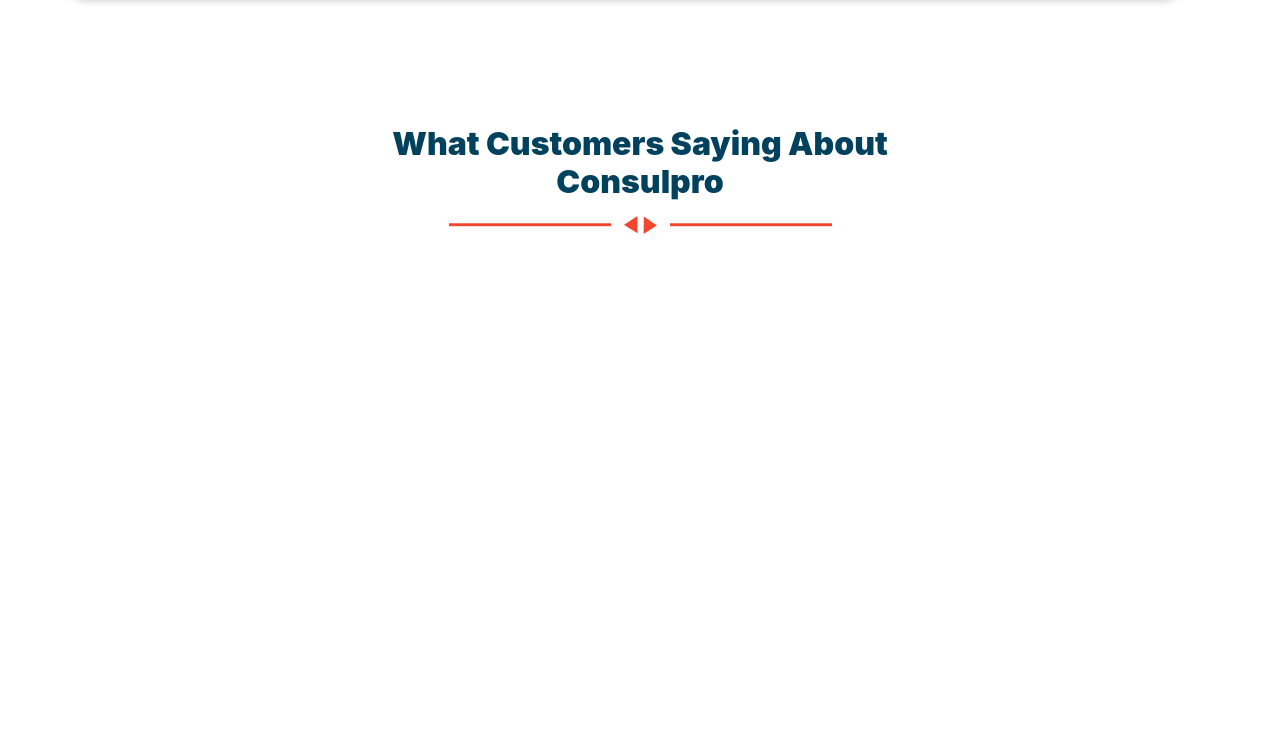
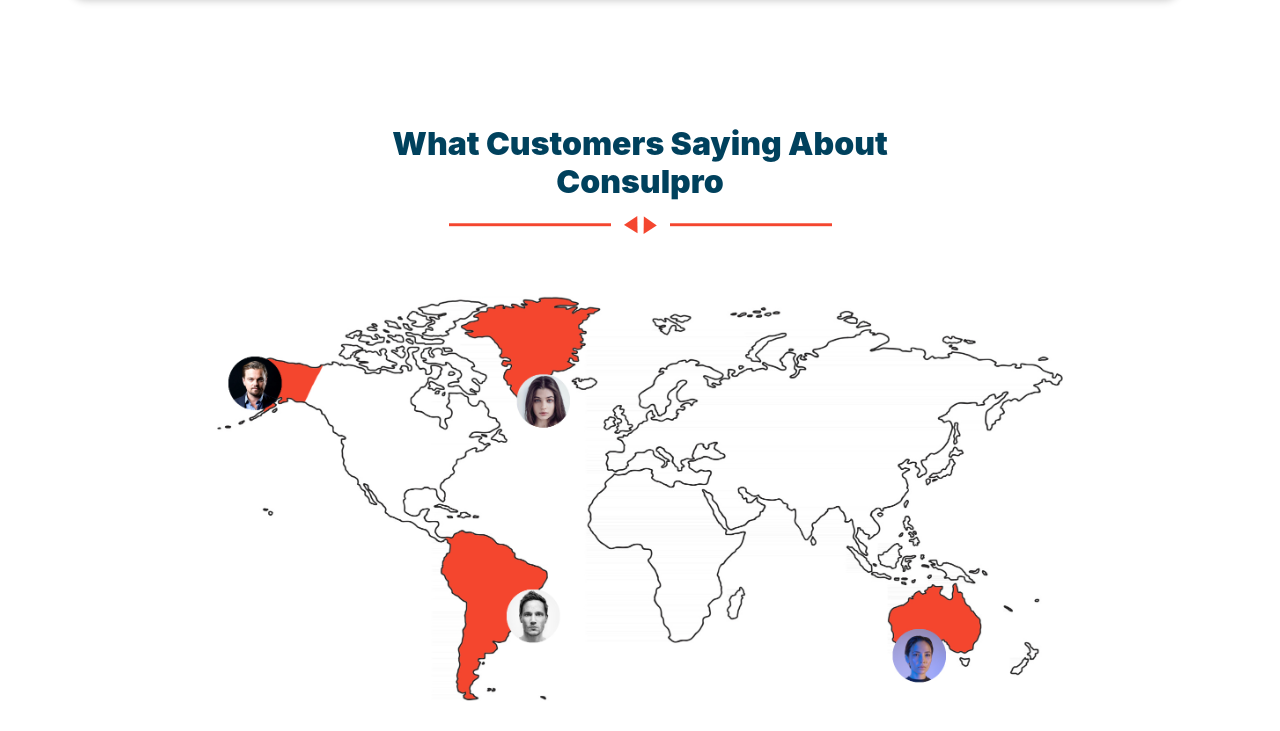
Before and after one commit to amirmohammadhassanabadi/Web-II-TIT-Final-Project, a website: page index.html in a window 1280 px wide. Shown: the part 5231-5962 px from the top of the page. Before the commit the page ends 5473 px from the top, so only its background shows below. Drawn offline with nearby package versions, Linux system fonts and the light colour scheme.

Commit message:
12 - world map completed

```diff
--- a/css/style.less
+++ b/css/style.less
@@ -497,6 +497,7 @@
                     font-weight: 900;
                     margin-top: 6rem;
                     padding: 2rem;
+                    margin-bottom: 2rem;
 
                     &::before {
                         background: url(../images/line.png) no-repeat center bottom;
--- a/index.html
+++ b/index.html
@@ -474,6 +474,9 @@
                         What Customers Saying About Consulpro
                     </h2>
                 </div>
+                <div class="row justify-content-center">
+                    <img src="./images/World_map.jpg" alt="" class="img-fluid col-lg-10">
+                </div>
             </div>
         </section>
     </main>
```
Also changed, not shown: css/style.css, images/World_map.jpg (added).
